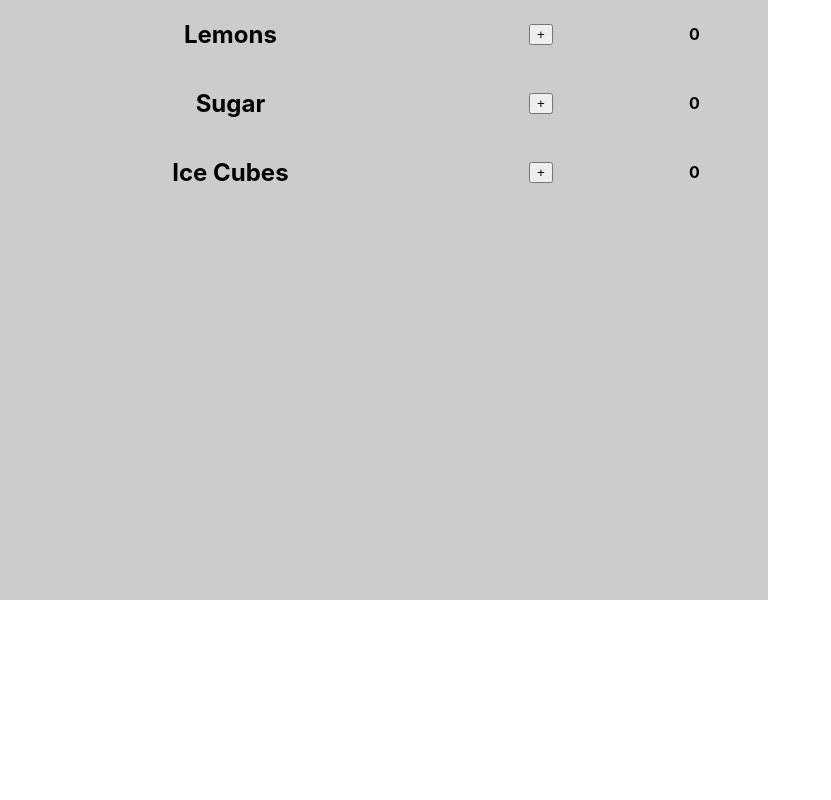
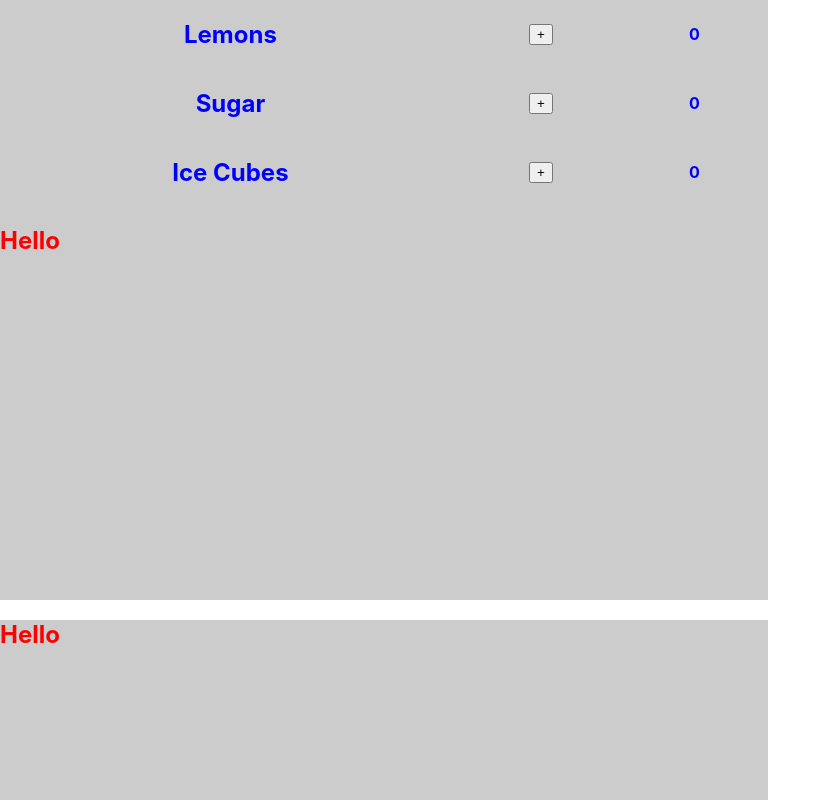
Before and after one commit to ArisaBonsaiTree/lemonade-stand, a React (Create React App) app: page / in a window 1280 px wide. Shown: the top 800 px of the page, without its empty margins (0-831 px from the left). Built offline with nearby package versions, Linux system fonts and the light colour scheme.

Commit message:
Before inline CSS

```diff
--- a/src/App.css
+++ /dev/null
@@ -1,38 +0,0 @@
-.App {
-  text-align: center;
-}
-
-.App-logo {
-  height: 40vmin;
-  pointer-events: none;
-}
-
-@media (prefers-reduced-motion: no-preference) {
-  .App-logo {
-    animation: App-logo-spin infinite 20s linear;
-  }
-}
-
-.App-header {
-  background-color: #282c34;
-  min-height: 100vh;
-  display: flex;
-  flex-direction: column;
-  align-items: center;
-  justify-content: center;
-  font-size: calc(10px + 2vmin);
-  color: white;
-}
-
-.App-link {
-  color: #61dafb;
-}
-
-@keyframes App-logo-spin {
-  from {
-    transform: rotate(0deg);
-  }
-  to {
-    transform: rotate(360deg);
-  }
-}
--- a/src/App.js
+++ b/src/App.js
@@ -1,5 +1,3 @@
-import './App.css';
-
 import Home from './Screens/Customer/Home';
 
 const App = () => {
--- a/src/Screens/Customer/Home.jsx
+++ b/src/Screens/Customer/Home.jsx
@@ -58,6 +58,8 @@ const Home = () => {
                     />
                 ))}
             </Card>
+
+            <Card></Card>
         </div>
     )
 }
--- a/src/components/Card/Card.jsx
+++ b/src/components/Card/Card.jsx
@@ -1,9 +1,12 @@
-import './Card.css'
+import styles from './Card.module.css'
 
 const Card = props => {
     return(
-        <div className='Card'>
+        <div className={styles.Card}>
             {props.children}
+            <div className={styles.Product}>
+                <h2>Hello</h2>
+            </div>
         </div>
     )
 }
--- a/src/components/Card/Card.css
+++ b/src/components/Card/Card.module.css
@@ -2,4 +2,5 @@
     width: 60%;
     height: 600px;
     background-color: #CCC;
+    color: red;
 }
--- a/src/components/Product/Product.jsx
+++ b/src/components/Product/Product.jsx
@@ -1,18 +1,10 @@
-import './Product.css'
+import styles from './Product.module.css'
 
 const Product = props => {
-
-    // Imperative Style
-    // let decrement = <button onClick={props.decrement}>-</button>
-
-    // if(props.amount <= 0 ){
-    //     decrement = undefined
-    // }
-
     return (
-        <div className='Product'>
+        <div className={styles.Product}>
             <h2>{props.name}</h2>
-            <div className='Count'>
+            <div className={styles.Count}>
                 <button onClick={props.increment}>+</button>
                 <h4>{props.amount}</h4>
                 {props.amount > 0 ? (
--- a/src/components/Product/Product.css
+++ b/src/components/Product/Product.module.css
@@ -1,9 +1,10 @@
 .Product {
     display: flex;
-    color: #000;
+    color: blue;
 }
 
 .Product > h2 {
+    text-align: center;
     width: 60%;
 }
 
```
Also changed, not shown: Notes.txt.
